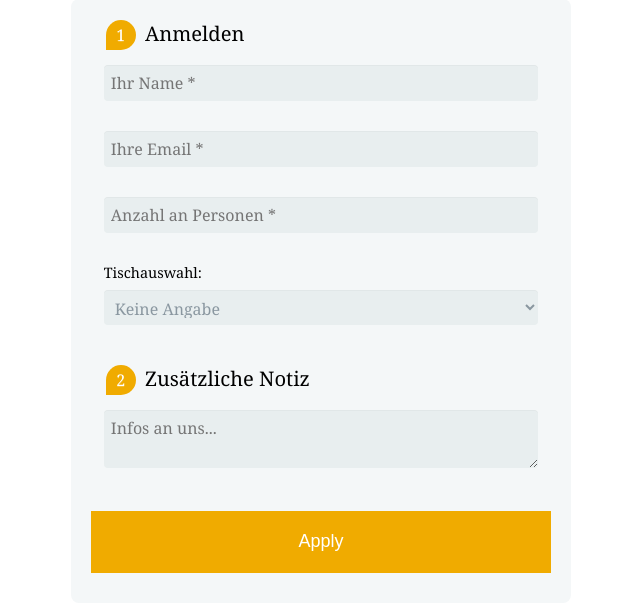
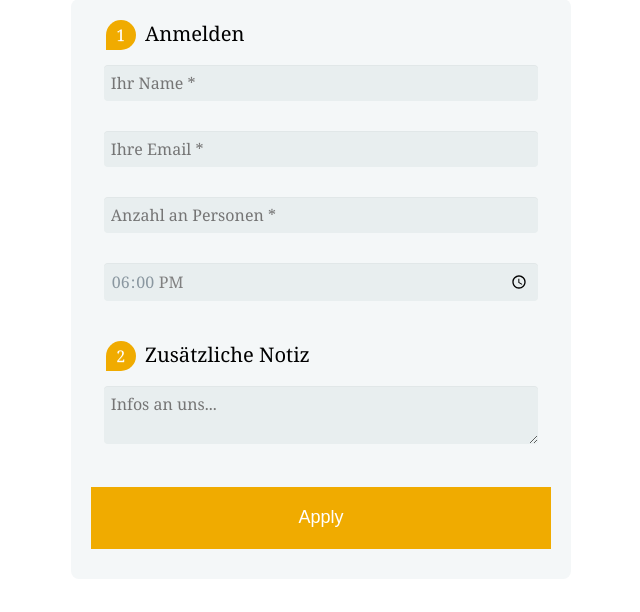
Before and after one commit to DarkPlaymo/WebProgrammierung, a PHP site: page /php/login.php in a window 1280 px wide. Shown: the part 83-695 px from the top of the page, without its empty margins (319-959 px from the left). Run offline with PHP 8.4, Linux system fonts and the light colour scheme.

```diff
--- a/php/login.php
+++ b/php/login.php
@@ -16,13 +16,7 @@
                     <input type="text" name="name" placeholder="Ihr Name *" required>
                     <input type="email" name="email" placeholder="Ihre Email *" required>
                     <input type="number" name="persons" min="1" max="10" placeholder="Anzahl an Personen *" required>
-
-                    <label for="Tischauswahl">Tischauswahl:</label>
-                    <select id="Tischauswahl" name="tisch">
-                            <option value="Keine Angabe">Keine Angabe</option>
-                            <option value="Restaurant">Restaurant</option>
-                            <option value="Terrasse">Terrasse</option>
-                    </select>
+                    <input type="time" name="time" placeholder="Uhrzeit *" value="18:00" min="15:00" max="23:00" step="900" required>
                 </fieldset>
                 <fieldset>
                     <legend><span class="number">2</span> Zusätzliche Notiz</legend>
```
Also changed, not shown: js/buy.js (+7 -7 lines).
